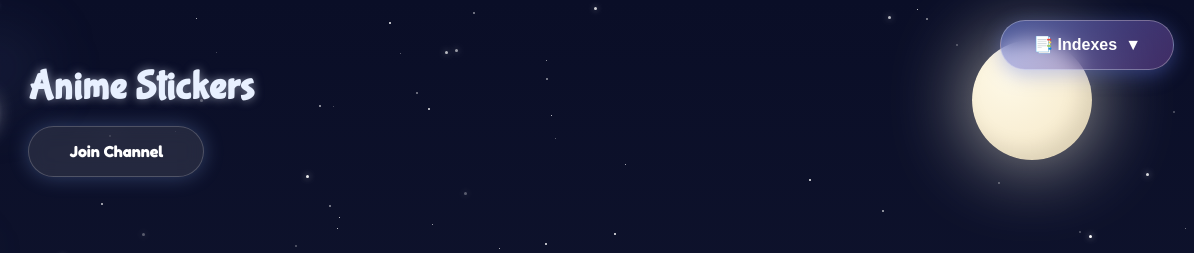
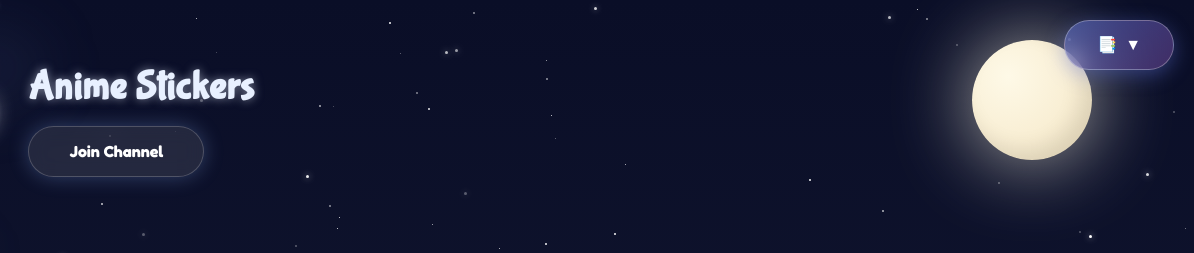
Before and after one commit to animestickerchannel-svg/anime-telegram-stickers, a plain HTML site: page index.html in a window 1280 px wide. Shown: the top 253 px of the page, 86-1280 px from the left. Drawn offline with Linux system fonts and the light colour scheme.

Commit message:
Update index.html

```diff
--- a/index.html
+++ b/index.html
@@ -621,7 +621,7 @@
 
     <div class="index-dropdown">
         <button class="dropdown-toggle" id="dropdownToggle">
-            📑 Indexes
+            📑
             <span class="dropdown-arrow">▼</span>
         </button>
         <div class="dropdown-menu" id="dropdownMenu">
```
